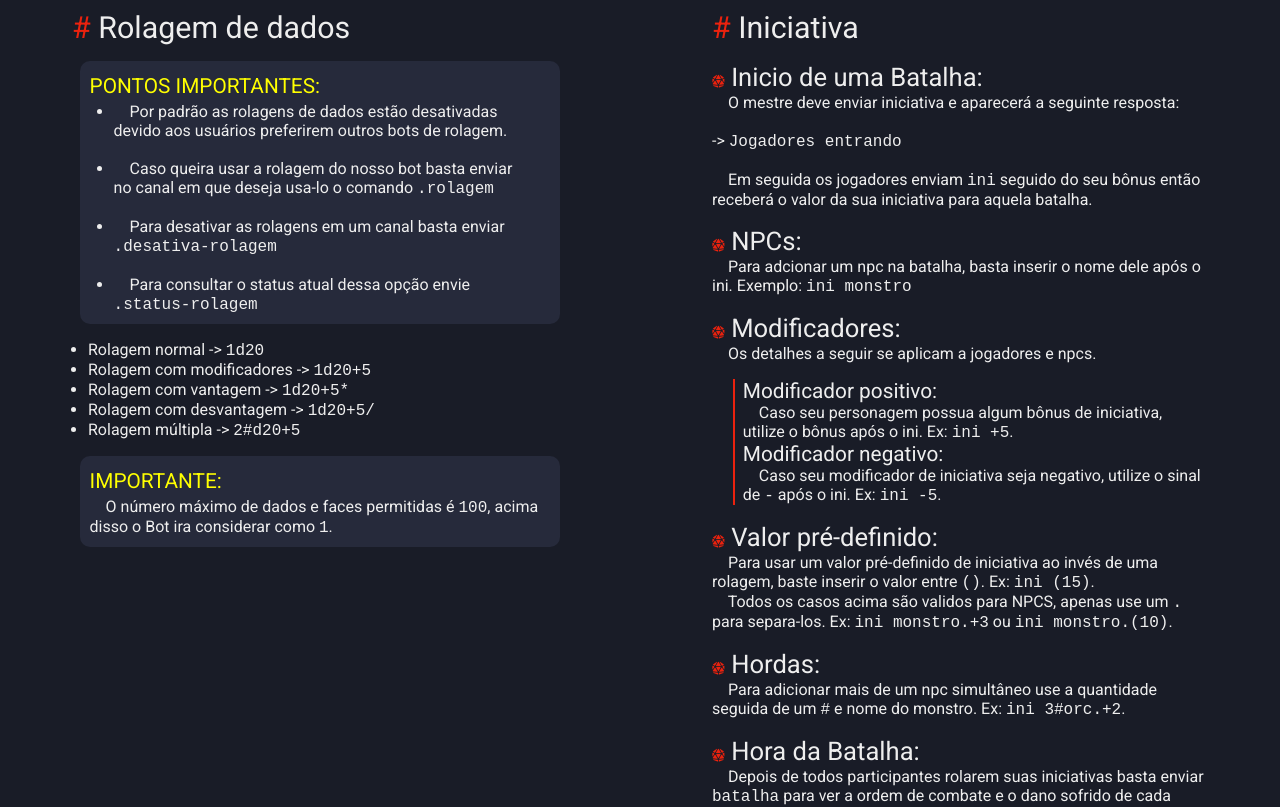
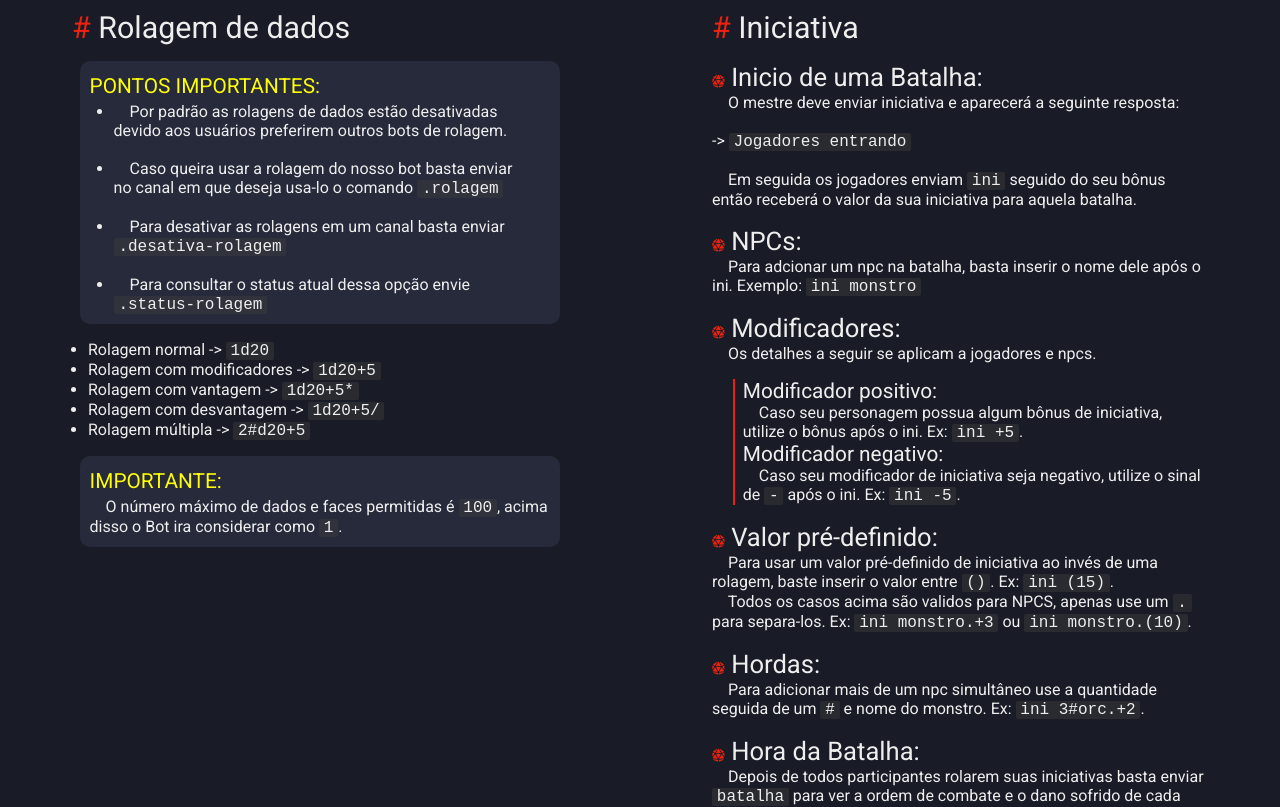
Before and after one commit to EwertonNv0/rpg-assitant, a Vue app: page / in a window 1280 px wide. Shown: the part 820-1627 px from the top of the page. Built offline with nearby package versions, Linux system fonts and the light colour scheme; a web font is replaced by a local one.

Commit message:
Update style.css

```diff
--- a/public/css/style.css
+++ b/public/css/style.css
@@ -131,6 +131,9 @@ table {
 code {
     font-size: 1rem;
     white-space: nowrap;
+	background-color: #3E3E3E70;
+	padding: 0 .3rem;
+	border-radius: 2px;
 }
 
 /* ----------------------------------------------- */
```
